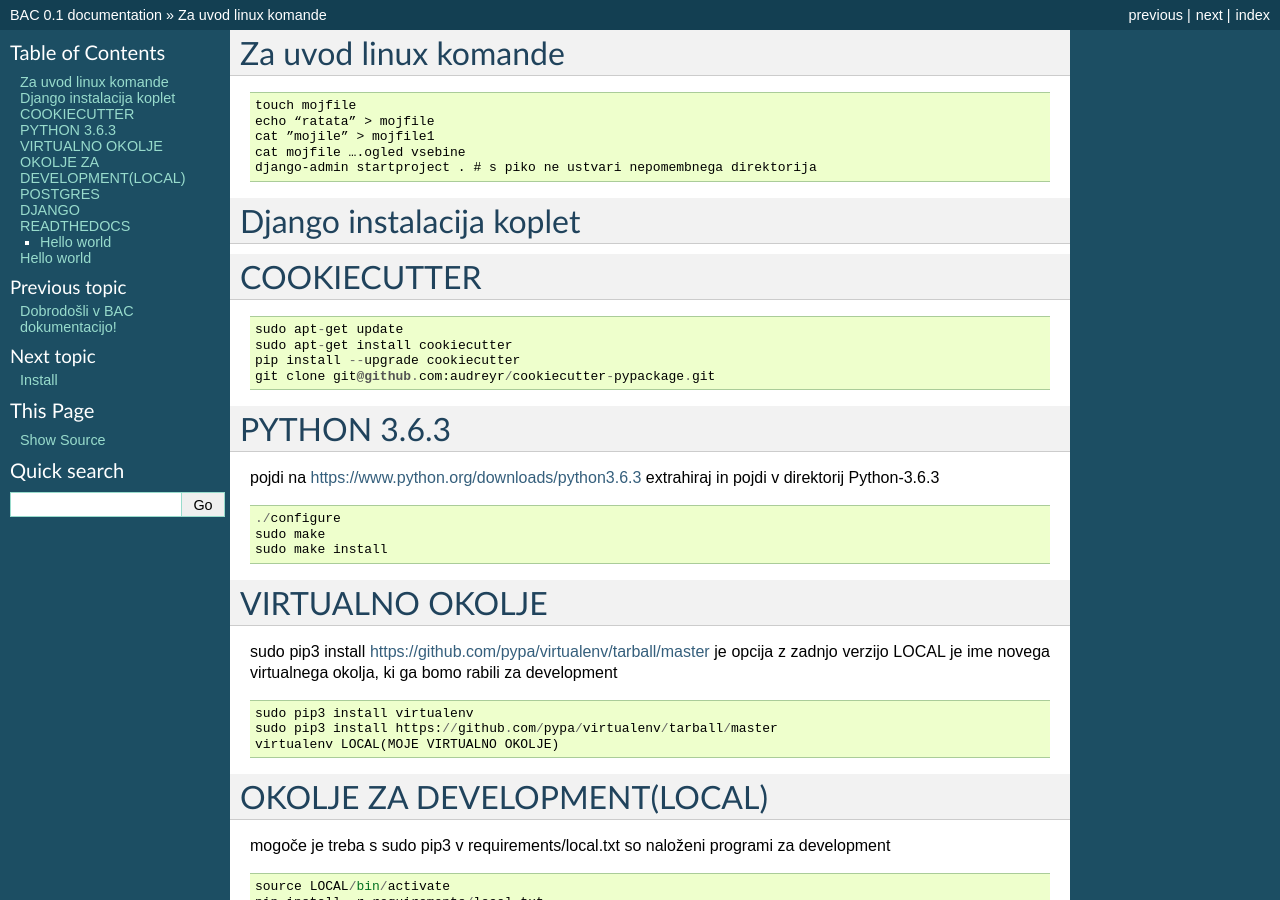
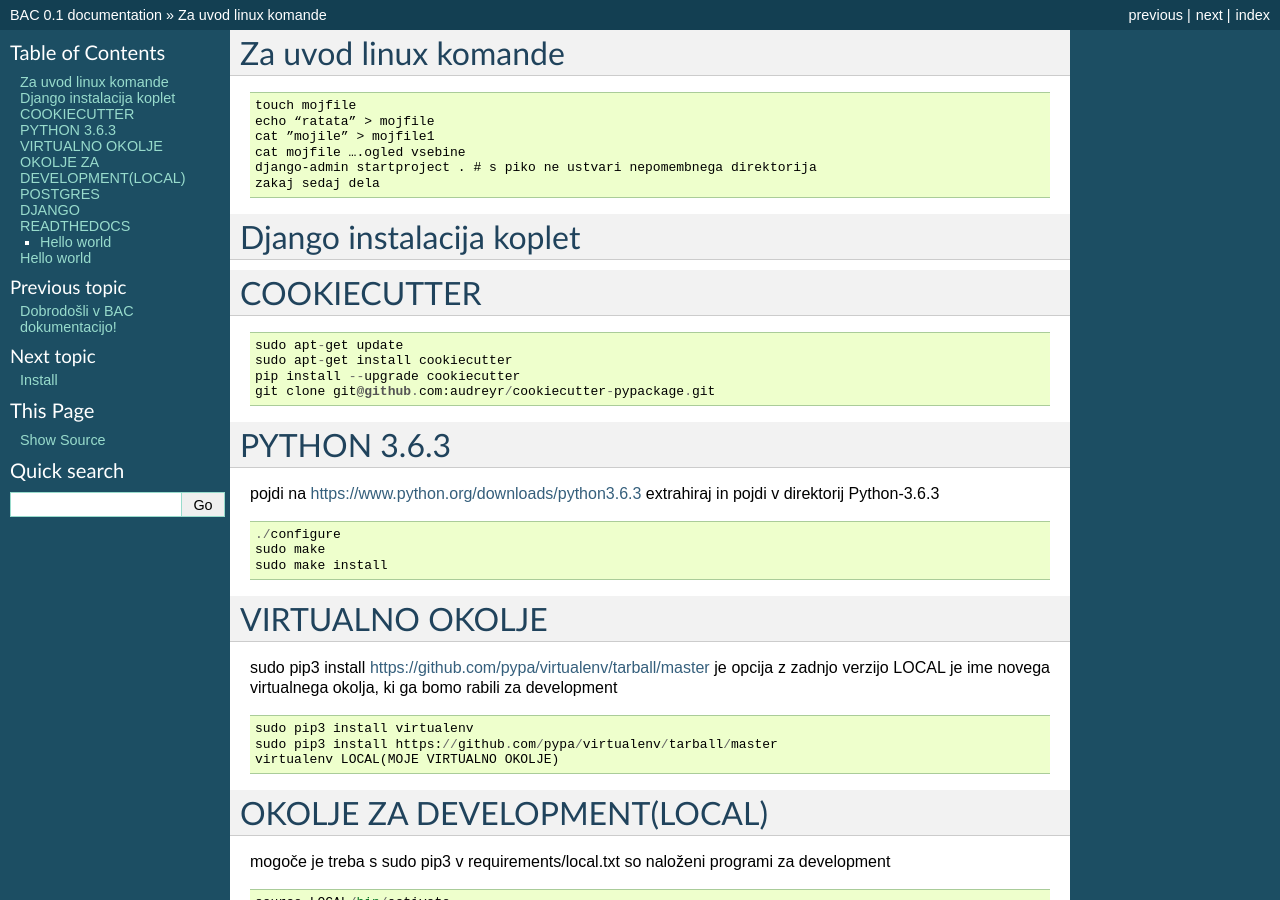
Before and after one commit to pavlovicr/bac, a Sphinx documentation site: the page built from docs/navodila.rst, in a window 1280 px wide and 900 px high. Built offline with Sphinx 7.4.7, drawn with Linux system fonts in a browser that asks for light colours; pages that are not in the unit, such as notebooks, are missing from menus.

Commit message:
test ali dela 21.10.2017

```diff
--- a/docs/navodila.rst
+++ b/docs/navodila.rst
@@ -7,6 +7,7 @@
 	cat ”mojile” > mojfile1
 	cat mojfile ….ogled vsebine
 	django-admin startproject . # s piko ne ustvari nepomembnega direktorija
+	zakaj sedaj dela
 
 
 
```
